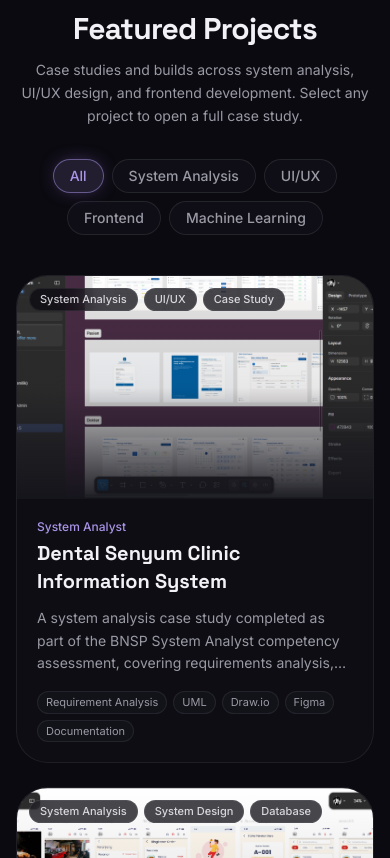
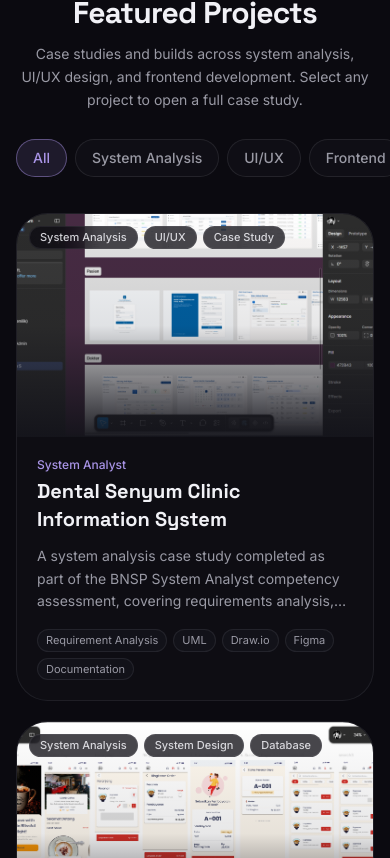
Before and after one commit to byeonipai/portofoliofayza, a Next.js app in the folder fayza-portfolio-cloudflare-final/: page / in a window 390 px wide. Shown: the part 2026-2884 px from the top of the page. Built offline with nearby package versions, Linux system fonts and the light colour scheme.

Commit message:
Improve mobile project filters and grid spacing

```diff
--- a/fayza-portfolio-cloudflare-final/components/sections/projects.tsx
+++ b/fayza-portfolio-cloudflare-final/components/sections/projects.tsx
@@ -11,84 +11,33 @@ import { featuredProjects, otherProjects, projectCategories, type Project } from
 export function Projects() {
   const [active, setActive] = useState<string>("All")
   const [selected, setSelected] = useState<Project | null>(null)
-
   const filters = useMemo(() => ["All", ...projectCategories], [])
-
-  const matches = (p: Project) => active === "All" || p.categories.includes(active)
+  const matches = (project: Project) => active === "All" || project.categories.includes(active)
   const filteredFeatured = featuredProjects.filter(matches)
   const filteredOther = otherProjects.filter(matches)
   const hasResults = filteredFeatured.length > 0 || filteredOther.length > 0
 
   return (
-    <section id="projects" className="scroll-mt-20 py-20 sm:py-28">
+    <section id="projects" className="scroll-mt-20 py-16 sm:py-28">
       <div className="mx-auto max-w-6xl px-4 sm:px-6 lg:px-8">
         <Reveal>
-          <SectionHeading
-            eyebrow="Portfolio"
-            title="Featured Projects"
-            description="Case studies and builds across system analysis, UI/UX design, and frontend development. Select any project to open a full case study."
-          />
+          <SectionHeading eyebrow="Portfolio" title="Featured Projects" description="Case studies and builds across system analysis, UI/UX design, and frontend development. Select any project to open a full case study." />
         </Reveal>
 
-        {/* Category filter */}
-        <Reveal delay={80}>
-          <div className="mt-8 flex flex-wrap justify-center gap-2">
-            {filters.map((filter) => (
-              <button
-                key={filter}
-                type="button"
-                onClick={() => setActive(filter)}
-                aria-pressed={active === filter}
-                className={cn(
-                  "rounded-full border px-4 py-1.5 text-sm font-medium transition-all duration-200",
-                  active === filter
-                    ? "border-primary/50 bg-primary/15 text-primary shadow-[0_0_20px_-8px_oklch(0.68_0.17_300/0.8)]"
-                    : "border-border bg-secondary/30 text-muted-foreground hover:border-primary/40 hover:text-foreground",
-                )}
-              >
-                {filter}
-              </button>
-            ))}
+        <Reveal delay={60}>
+          <div className="-mx-4 mt-7 overflow-x-auto px-4 pb-2 sm:mx-0 sm:mt-8 sm:overflow-visible sm:px-0 sm:pb-0">
+            <div className="flex w-max gap-2 sm:mx-auto sm:w-auto sm:flex-wrap sm:justify-center">
+              {filters.map((filter) => <button key={filter} type="button" onClick={() => setActive(filter)} aria-pressed={active === filter} className={cn("interactive-control shrink-0 rounded-full border px-4 py-2 text-sm font-medium", active === filter ? "border-primary/45 bg-primary/[0.12] text-primary" : "border-border bg-secondary/25 text-muted-foreground hover:border-primary/35 hover:text-foreground")}>{filter}</button>)}
+            </div>
           </div>
         </Reveal>
 
-        {/* Featured grid */}
-        {filteredFeatured.length > 0 ? (
-          <div className="mt-10 grid gap-6 sm:grid-cols-2">
-            {filteredFeatured.map((project, i) => (
-              <Reveal key={project.slug} delay={(i % 2) * 100}>
-                <ProjectCard project={project} onOpen={setSelected} variant="featured" />
-              </Reveal>
-            ))}
-          </div>
-        ) : null}
+        {filteredFeatured.length > 0 ? <div className="mt-7 grid gap-5 sm:mt-10 sm:grid-cols-2 sm:gap-6">{filteredFeatured.map((project,index)=><Reveal key={project.slug} delay={(index%2)*65}><ProjectCard project={project} onOpen={setSelected} variant="featured" /></Reveal>)}</div> : null}
 
-        {/* Other projects */}
-        {filteredOther.length > 0 ? (
-          <div className="mt-14">
-            <Reveal>
-              <h3 className="font-display text-xl font-bold sm:text-2xl">Other Projects</h3>
-              <p className="mt-1 text-sm text-muted-foreground">
-                Smaller builds, training work, and additional case studies.
-              </p>
-            </Reveal>
-            <div className="mt-6 grid gap-5 sm:grid-cols-2 lg:grid-cols-3">
-              {filteredOther.map((project, i) => (
-                <Reveal key={project.slug} delay={(i % 3) * 80}>
-                  <ProjectCard project={project} onOpen={setSelected} variant="compact" />
-                </Reveal>
-              ))}
-            </div>
-          </div>
-        ) : null}
+        {filteredOther.length > 0 ? <div className="mt-12 sm:mt-14"><Reveal><h3 className="font-display text-xl font-bold sm:text-2xl">Other Projects</h3><p className="mt-1 text-sm text-muted-foreground">Smaller builds, training work, and additional case studies.</p></Reveal><div className="mt-5 grid gap-5 sm:mt-6 sm:grid-cols-2 lg:grid-cols-3">{filteredOther.map((project,index)=><Reveal key={project.slug} delay={(index%3)*55}><ProjectCard project={project} onOpen={setSelected} variant="compact" /></Reveal>)}</div></div> : null}
 
-        {!hasResults ? (
-          <p className="mt-12 text-center text-sm text-muted-foreground">
-            No projects in this category yet.
-          </p>
-        ) : null}
+        {!hasResults ? <p className="mt-12 text-center text-sm text-muted-foreground">No projects in this category yet.</p> : null}
       </div>
-
       <ProjectDetailModal project={selected} onClose={() => setSelected(null)} />
     </section>
   )
```
